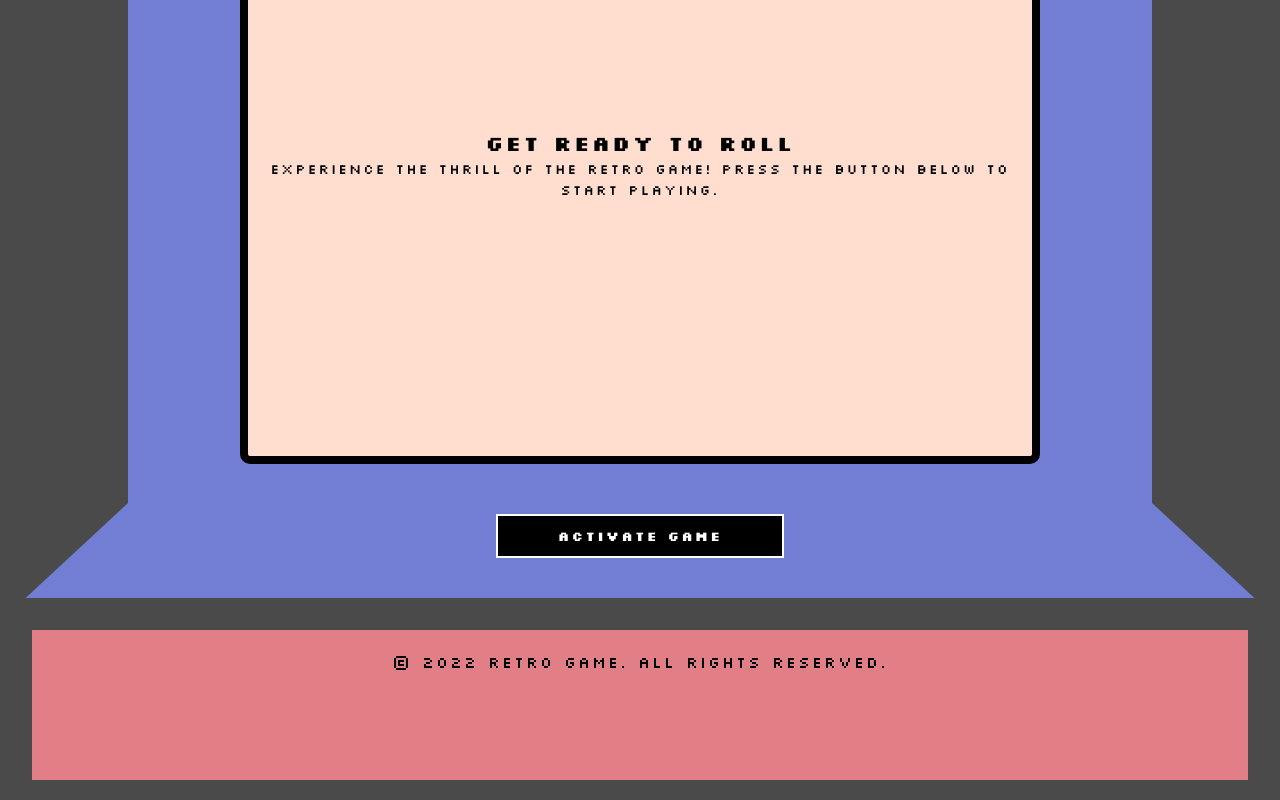
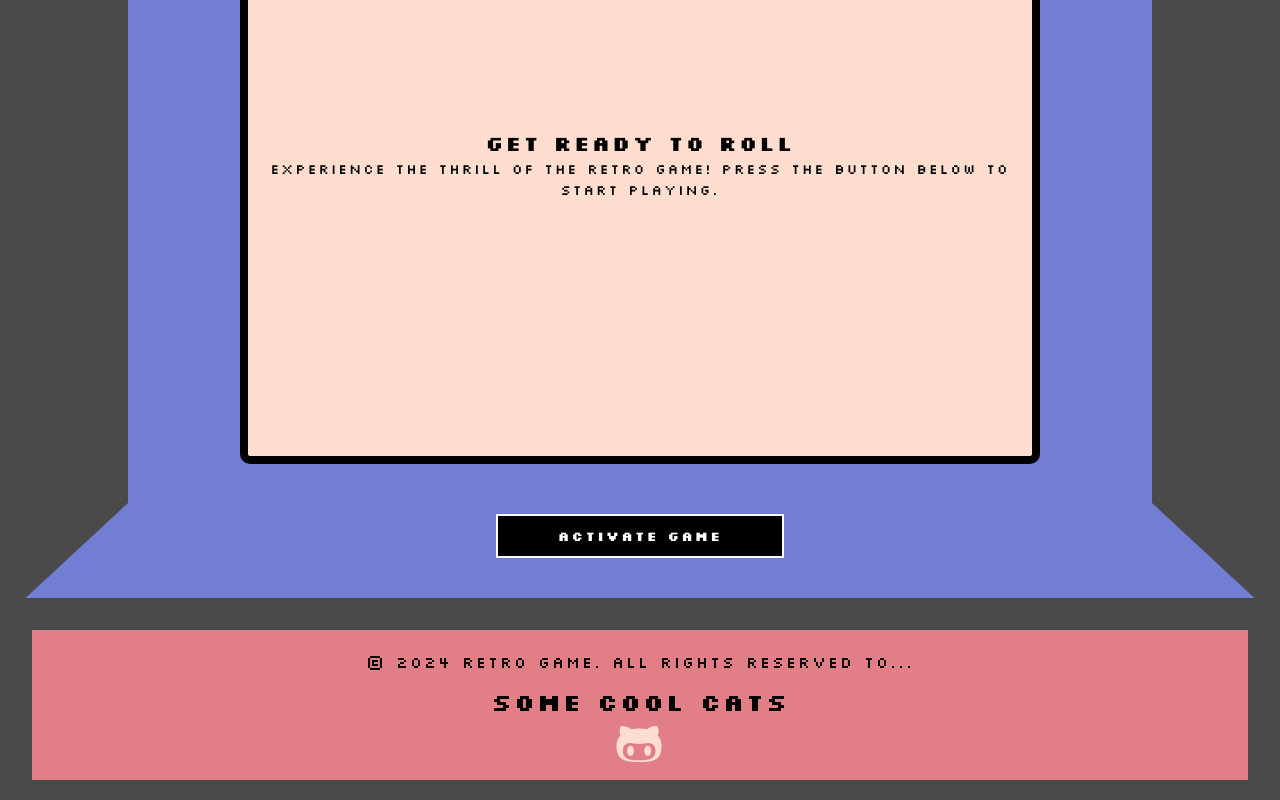
Before and after one commit to Thomas-Tomo/retro_game, a plain HTML site: page index.html in a window 1280 px wide. Shown: the part 368-1168 px from the top of the page. Drawn offline with Linux system fonts and the light colour scheme.

Commit message:
footer up dates

```diff
--- a/css/style.css
+++ b/css/style.css
@@ -332,3 +332,15 @@ footer {
   margin: auto;
   margin-bottom: 20px;
 }
+.cats {
+  font-size: 1.5rem;
+  margin-top: 10px;
+}
+.fa-github-alt {
+  color: var(--extra-color-1);
+  font-size: 3rem;
+}
+.fa-github-alt:hover {
+  transform: scale(1.2);
+  color: #272727;
+}
--- a/index.html
+++ b/index.html
@@ -32,7 +32,7 @@
                   >Crew</a
                 >
               </li>
-              <li><a class="headLink" id="links-3" href="#">Contact</a></li>
+              <li><a class="headLink" id="links-3" href="#footer">Contact</a></li>
             </ul>
           </nav>
         </div>
@@ -91,9 +91,15 @@
         </section>
       </main>
 
-      <footer>
-        <p>&copy; 2022 Retro Game. All rights reserved.</p>
-      </footer>
+      <footer id="footer">
+        <p>&copy; 2024 Retro Game. All rights reserved to...</p>
+        <h4 class="cats">some cool cats</h4>
+        <div class="footer-links">
+          <a href="https://github.com/Thomas-Tomo/retro_game" target="_blank"
+            ><i class="fa-brands fa-github-alt"></i></i
+          ></a>
+
+      </footer >
     </div>
     <script src="js/index.js"></script>
   </body>
```
